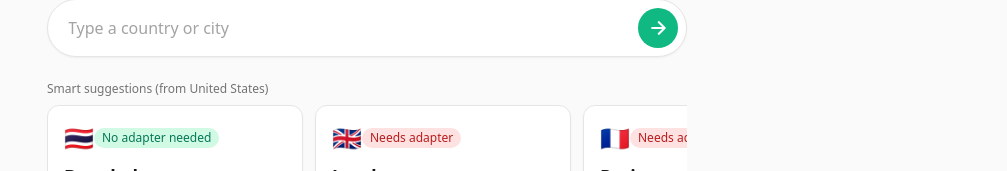
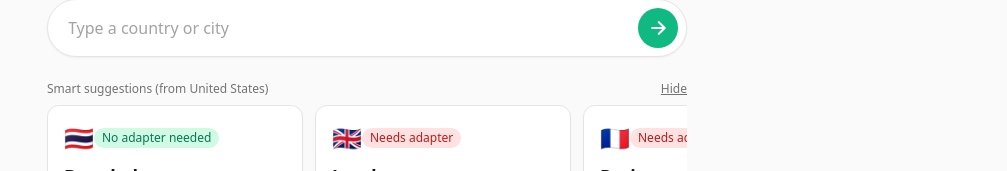
Before and after one commit to cphcrd22/plug-site-build-1, a Next.js app: page / in a window 1280 px wide. Shown: the part 231-402 px from the top of the page, without its empty margins (273-1280 px from the left). Built offline with nearby package versions, Linux system fonts and the light colour scheme.

Commit message:
feat: allow hiding smart suggestions

```diff
--- a/app/page.tsx
+++ b/app/page.tsx
@@ -27,9 +27,10 @@ export default function Page() {
   const [state, setState] = useState<'idle' | 'loading' | 'done'>('idle')
   const [error, setError] = useState<string | null>(null)
   const [results, setResults] = useState<LookupOk[]>([])
+  const [showSuggestions, setShowSuggestions] = useState(true)
   const searchRef = useRef<SearchBarHandle>(null)
 
-  async function onSubmit(q: string) {
+  async function onSubmit(q: string, fromSuggestion?: boolean) {
     if (!q.trim()) return
     setError(null)
     setState('loading')
@@ -47,6 +48,7 @@ export default function Page() {
       setResults((prev) => [data, ...prev])
       setState('done')
       setTimeout(() => setState('idle'), 800)
+      if (!fromSuggestion) setShowSuggestions(false)
     } catch (e) {
       setError('Something went wrong. Please try again.')
       setState('idle')
@@ -61,7 +63,19 @@ export default function Page() {
 
         <SearchBar ref={searchRef} onSubmit={onSubmit} />
 
-        <SmartSuggestions onSelect={(country) => searchRef.current?.search(country)} />
+        {showSuggestions ? (
+          <SmartSuggestions
+            onSelect={(country) => searchRef.current?.search(country)}
+            onHide={() => setShowSuggestions(false)}
+          />
+        ) : (
+          <button
+            onClick={() => setShowSuggestions(true)}
+            className="mt-6 text-xs text-neutral-500 underline hover:text-neutral-700 dark:text-neutral-400 dark:hover:text-neutral-200"
+          >
+            Show smart suggestions
+          </button>
+        )}
 
       <div className="mt-8 w-full space-y-4" aria-live="polite">
         {error && (
--- a/components/SearchBar.tsx
+++ b/components/SearchBar.tsx
@@ -14,8 +14,10 @@ export type SearchBarHandle = {
   search: (v: string) => void
 }
 
-export const SearchBar = forwardRef<SearchBarHandle, { onSubmit: (q: string) => void }>(
-  function SearchBar({ onSubmit }, ref) {
+export const SearchBar = forwardRef<
+  SearchBarHandle,
+  { onSubmit: (q: string, fromSuggestion?: boolean) => void }
+>(function SearchBar({ onSubmit }, ref) {
   const [q, setQ] = useState('')
   const [state, setState] = useState<'idle' | 'loading' | 'done'>('idle')
   const [suggestions, setSuggestions] = useState<Suggestion[]>([])
@@ -41,7 +43,7 @@ export const SearchBar = forwardRef<SearchBarHandle, { onSubmit: (q: string) =>
       setOpen(false)
       setSuggestions([])
       setHighlight(-1)
-      handleSubmit(value)
+      handleSubmit(value, true)
     },
   }))
 
@@ -69,11 +71,11 @@ export const SearchBar = forwardRef<SearchBarHandle, { onSubmit: (q: string) =>
     return () => clearTimeout(t)
   }, [q, disableSuggest])
 
-  function handleSubmit(value: string) {
+  function handleSubmit(value: string, fromSuggestion = false) {
     if (!value.trim()) return
     inputRef.current?.blur()
     setState('loading')
-    onSubmit(value)
+    onSubmit(value, fromSuggestion)
     // state will be flipped to done by parent via props? We keep local animation:
     setTimeout(() => setState('done'), 600)
     setTimeout(() => setState('idle'), 1200)
--- a/components/SmartSuggestions.tsx
+++ b/components/SmartSuggestions.tsx
@@ -58,9 +58,10 @@ const SUGGESTIONS = RECOMMENDED.map(({ city, country }) => {
 
 type Props = {
   onSelect: (country: string) => void
+  onHide?: () => void
 }
 
-export function SmartSuggestions({ onSelect }: Props) {
+export function SmartSuggestions({ onSelect, onHide }: Props) {
   const origin = ORIGIN
   const scrollRef = useRef<HTMLDivElement>(null)
   const [canScrollLeft, setCanScrollLeft] = useState(false)
@@ -85,6 +86,15 @@ export function SmartSuggestions({ onSelect }: Props) {
     <div className="mt-6 w-full">
       <div className="mb-2 flex items-center justify-between text-xs text-neutral-500 dark:text-neutral-400">
         <span>Smart suggestions (from {origin.name})</span>
+        {onHide && (
+          <button
+            type="button"
+            onClick={onHide}
+            className="text-neutral-500 underline hover:text-neutral-700 dark:text-neutral-400 dark:hover:text-neutral-200"
+          >
+            Hide
+          </button>
+        )}
       </div>
       <div className="relative">
         <div
```
